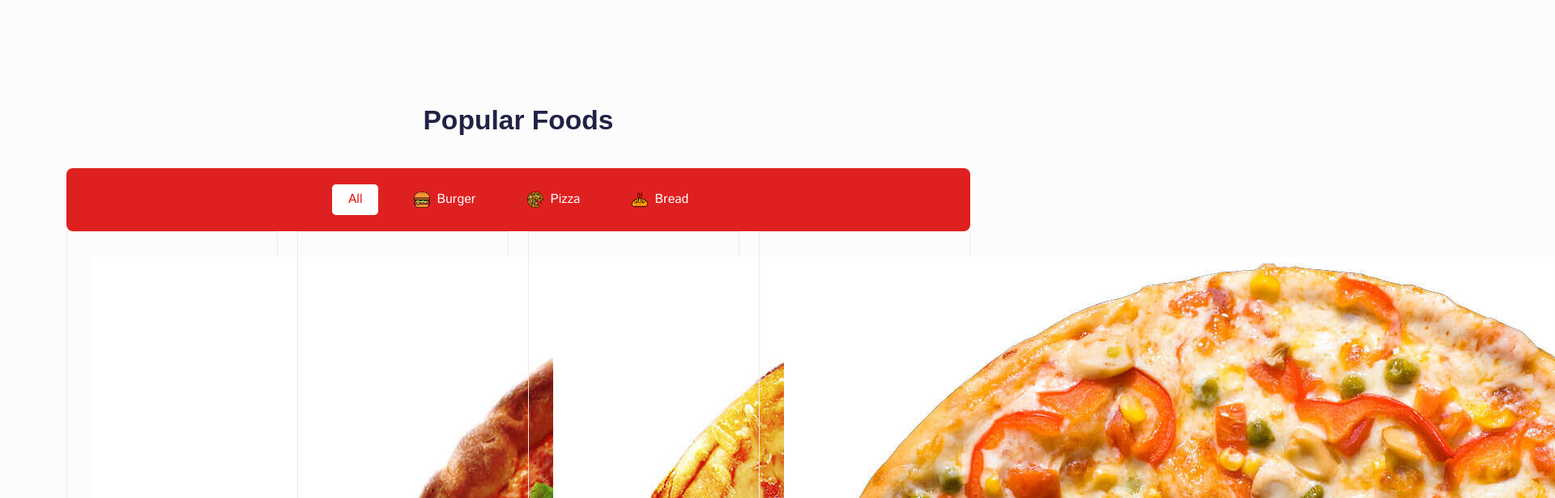
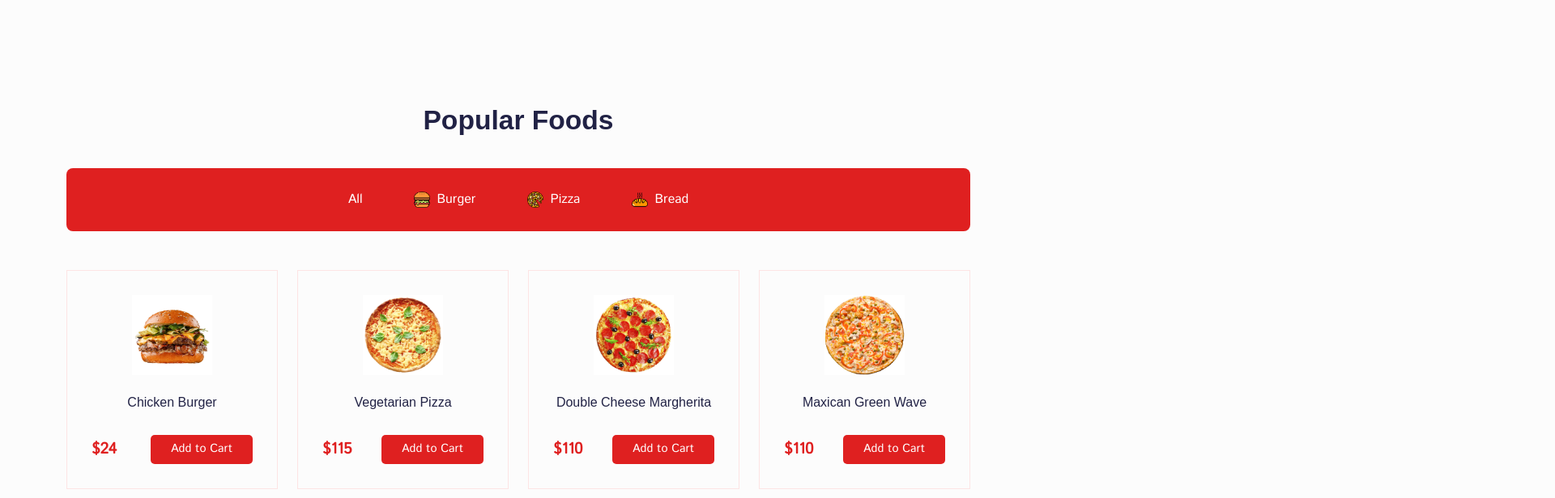
Before and after one commit to shagors/react-food-delivery-app, a React (Create React App) app: page /home in a window 1280 px wide. Shown: the part 1520-2136 px from the top of the page at 81% size, 1920 px wide, since content can reach past the window. Built offline with nearby package versions, Linux system fonts and the light colour scheme; a web font is replaced by a local one.

Commit message:
popular section design and sorting add food wise and design it and active section change with click

```diff
--- a/src/components/UI/product-card/ProductCard.jsx
+++ b/src/components/UI/product-card/ProductCard.jsx
@@ -1,6 +1,5 @@
 import React from "react";
 import { Link } from "react-router-dom";
-import productImg from "../../../assets/images/product_2.1.jpg";
 import "../../../styles/product-card.css";
 
 const ProductCard = ({ item }) => {
@@ -9,14 +8,14 @@ const ProductCard = ({ item }) => {
   return (
     <div className="product__item">
       <div className="product__img">
-        <img src={image01} alt="product-img" />
+        <img src={image01} alt="product-img" className="w-50" />
       </div>
 
       <div className="product__content">
         <h5>
           <Link to={`/foods/${id}`}>{title}</Link>
         </h5>
-        <div>
+        <div className="d-flex align-items-center justify-content-between">
           <span className="product__price">${price}</span>
           <button className="addToCart__btn">Add to Cart</button>
         </div>
--- a/src/pages/Home.jsx
+++ b/src/pages/Home.jsx
@@ -1,4 +1,4 @@
-import React from "react";
+import React, { useEffect, useState } from "react";
 import { Col, Container, Row } from "reactstrap";
 import Helmet from "../components/Helmet/Helmet";
 import heroImg from "../assets/images/hero.png";
@@ -37,6 +37,36 @@ const featureData = [
 ];
 
 const Home = () => {
+  const [category, setCategory] = useState("");
+  const [allProducts, setAllProducts] = useState(products);
+
+  useEffect(() => {
+    if (category === "ALL") {
+      setAllProducts(products);
+    }
+
+    if (category === "BURGER") {
+      const filteredProducts = products.filter(
+        (item) => item.category === "Burger"
+      );
+      setAllProducts(filteredProducts);
+    }
+
+    if (category === "PIZZA") {
+      const filteredProducts = products.filter(
+        (item) => item.category === "Pizza"
+      );
+      setAllProducts(filteredProducts);
+    }
+
+    if (category === "BREAD") {
+      const filteredProducts = products.filter(
+        (item) => item.category === "Bread"
+      );
+      setAllProducts(filteredProducts);
+    }
+  }, [category]);
+
   return (
     <Helmet title="Home">
       <section>
@@ -141,23 +171,46 @@ const Home = () => {
 
             <Col lg="12">
               <div className="food__category d-flex align-items-center justify-content-center gap-4">
-                <button className="all__btn foodBtnActive">All</button>
-                <button className="d-flex align-items-center gap-2">
+                <button
+                  className={`all__btn ${
+                    category === "ALL" ? "foodBtnActive" : ""
+                  }`}
+                  onClick={() => setCategory("ALL")}
+                >
+                  All
+                </button>
+                <button
+                  className={`d-flex align-items-center gap-2 ${
+                    category === "BURGER" ? "foodBtnActive" : ""
+                  }`}
+                  onClick={() => setCategory("BURGER")}
+                >
                   <img src={foodCategoryImg01} alt="" />
                   Burger
                 </button>
-                <button className="d-flex align-items-center gap-2">
+                <button
+                  className={`d-flex align-items-center gap-2 ${
+                    category === "PIZZA" ? "foodBtnActive" : ""
+                  }`}
+                  onClick={() => setCategory("PIZZA")}
+                >
                   <img src={foodCategoryImg02} alt="" />
                   Pizza
                 </button>
-                <button className="d-flex align-items-center gap-2">
+                <button
+                  className={`d-flex align-items-center gap-2 ${
+                    category === "BREAD" ? "foodBtnActive" : ""
+                  }`}
+                  onClick={() => setCategory("BREAD")}
+                >
                   <img src={foodCategoryImg03} alt="" />
                   Bread
                 </button>
               </div>
             </Col>
-            {products.map((item) => (
-              <Col lg="3" md="4" key={item.id}>
+
+            {allProducts.map((item) => (
+              <Col lg="3" md="4" key={item.id} className="mt-5">
                 <ProductCard item={item} />
               </Col>
             ))}
--- a/src/styles/product-card.css
+++ b/src/styles/product-card.css
@@ -29,7 +29,7 @@
   color: #df2020;
 }
 
-.addTOCart__btn {
+.addToCart__btn {
   border: none;
   padding: 7px 25px;
   background: #df2020;
```
